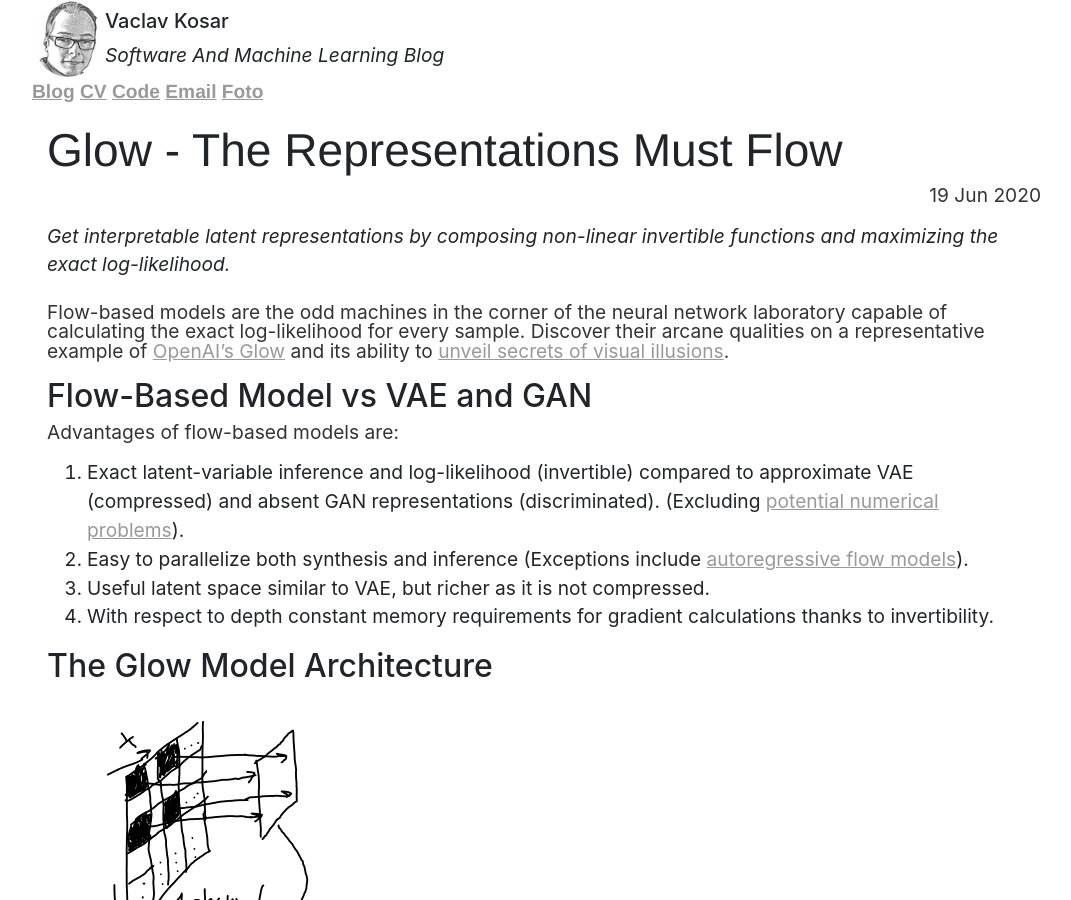
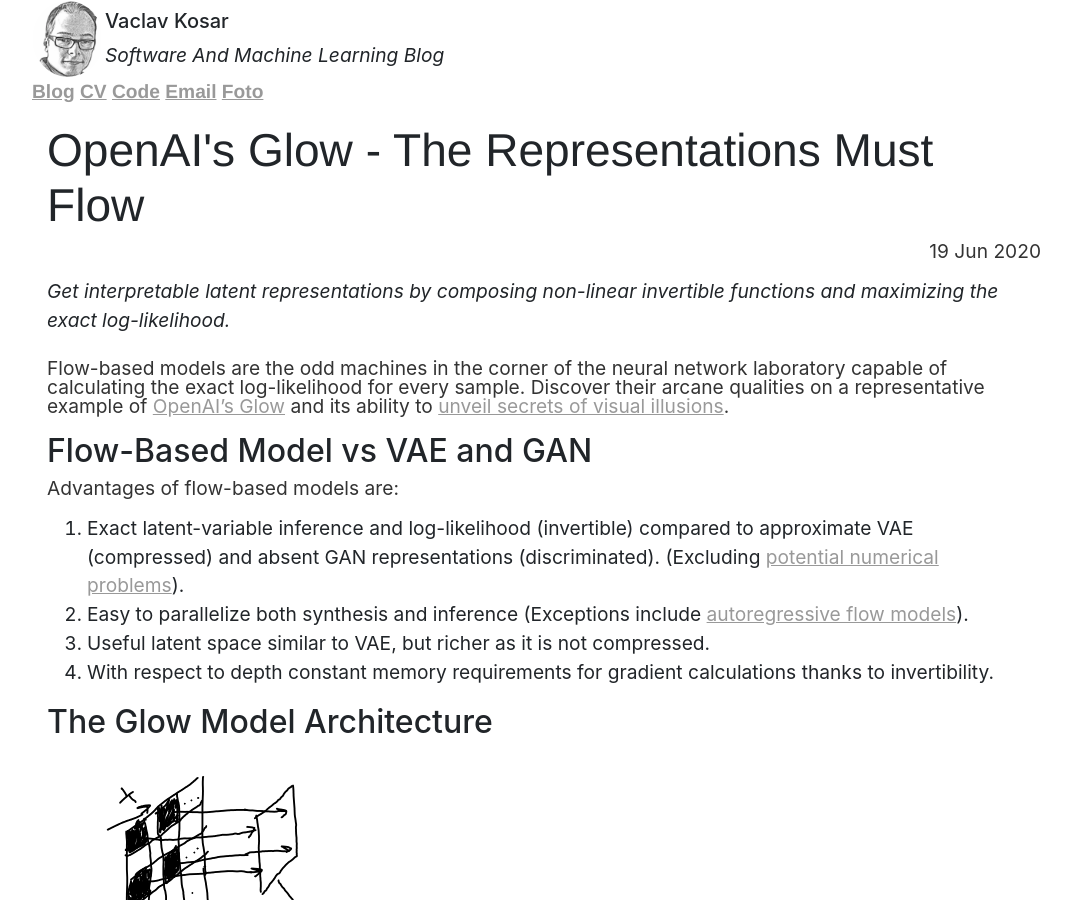
Before and after one commit to vackosar/vackosar.github.io, a Jekyll site: the page built from _posts/2020-06-19-glow-the-representations-must-flow.md, in a window 1280 px wide and 900 px high. Shown: the whole window, without its empty margins (96-1167 px from the left). Built offline with Jekyll 4.4.1, drawn with Linux system fonts in a browser that asks for light colours; nearby versions of some CDN libraries; library files that are not in the unit come from our copies; comment, search, counter and statistics services are not loaded; some of the changed lines change nothing that is shown.

Commit message:
glow title

```diff
--- a/_posts/2020-06-19-glow-the-representations-must-flow.md
+++ b/_posts/2020-06-19-glow-the-representations-must-flow.md
@@ -1,11 +1,13 @@
 ---
 layout: post
-title: "Glow - The Representations Must Flow"
+title: "OpenAI's Glow - The Representations Must Flow"
 date: 2020-06-19
 categories: ML
 description: Get interpretable latent representations by composing non-linear invertible functions and maximizing the exact log-likelihood.
 image: https://raw.githubusercontent.com/vackosar/vackosar.github.io/master/images/glow-drawing.png
 permalink: /:categories/:title
+redirect_from:
+- /ml/glow-the-representations-must-flow
 ---
 
 <script src="https://polyfill.io/v3/polyfill.min.js?features=es6"></script>
```
